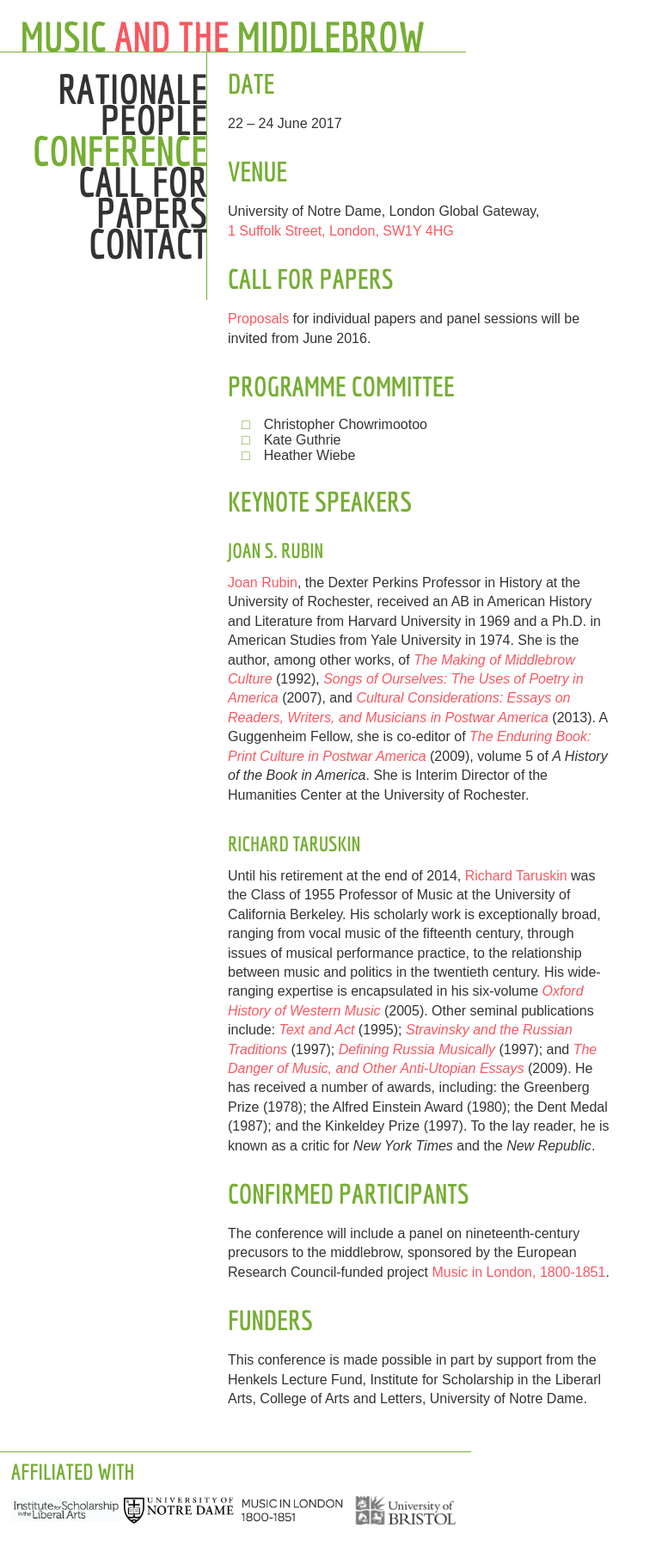
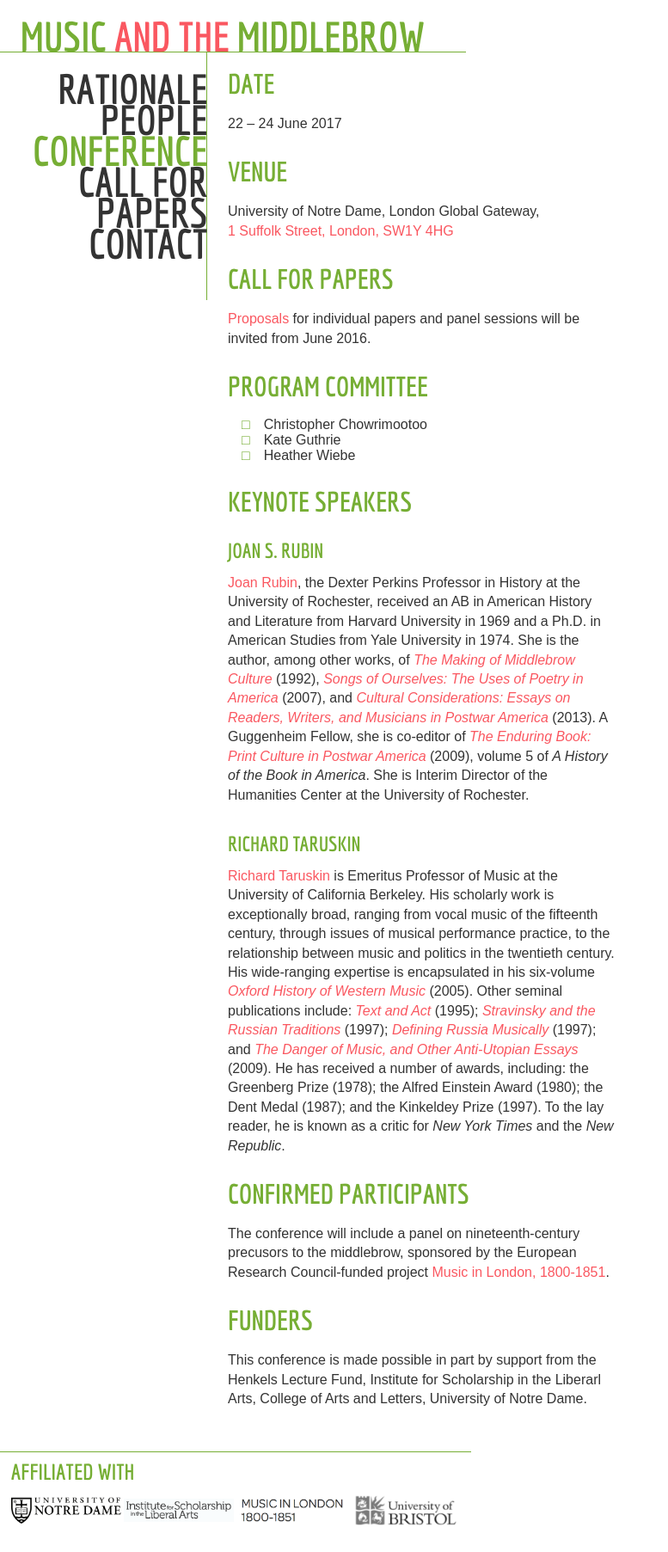
Before and after one commit to musicandthemiddlebrow/musicandthemiddlebrow.github.io, a Jekyll site: the page built from conference.html, in a window 1280 px wide. Shown: the whole page at 86% size, without its empty margins (0-777 px from the left). Built offline with Jekyll 4.4.1, drawn with Linux system fonts in a browser that asks for light colours.

Commit message:
Rearrange logos

```diff
--- a/_layouts/default.html
+++ b/_layouts/default.html
@@ -31,8 +31,8 @@
     {{ content }}
     </main>
     <footer><h2>Affiliated with</h2>
-      <p><a href="http://isla.nd.edu/"><img src="{{ '/img/isla.png' | prepend: site.baseurl }}"></a>
-        <a href="https://www.nd.edu"><img src="{{ '/img/notredame.png' | prepend: site.baseurl }}"></a>
+      <p><a href="https://www.nd.edu"><img src="{{ '/img/notredame.png' | prepend: site.baseurl }}"></a>
+        <a href="http://isla.nd.edu/"><img src="{{ '/img/isla.png' | prepend: site.baseurl }}"></a>
         <a href="http://musicinlondon.org/"><img src="{{ '/img/musicinlondon.png' | prepend: site.baseurl }}"></a>
         <a href="http://www.bristol.ac.uk/"><img src="{{ '/img/bristol.png' | prepend: site.baseurl }}"></a></p></footer>
   </body>
--- a/cfp.html
+++ b/cfp.html
@@ -14,8 +14,9 @@
 <li>Modernism / modernity</li>
 <li>Popular culture</li>
 <li>National identity</li>
-<li>Film music</li>
-<li>Cultural geographies</li>
+<li>Theatre</li>
+<li>Film</li>
+<li>Cultural geography</li>
 <li>Religion</li>
 <li>Politics</li>
 <li>Social class</li>
--- a/conference.html
+++ b/conference.html
@@ -14,7 +14,7 @@
 <h2>Call for Papers</h2>
 <p><a href="{{ '/cfp' | prepend: site.baseurl }}">Proposals</a> for individual papers and panel sessions will be invited from June 2016.</p>
 
-<h2>Programme Committee</h2>
+<h2>Program Committee</h2>
 <ul>
 <li>Christopher Chowrimootoo</li>
 <li>Kate Guthrie</li>
@@ -35,8 +35,8 @@
     Humanities Center at the University of Rochester.</p>
 
 <h3><a name="taruskin"></a>Richard Taruskin</h3>
-  <p>Until his retirement at the end of 2014, <a href="http://music.berkeley.edu/people/richard-taruskin/">Richard Taruskin</a> was the Class of
-    1955 Professor of Music at the University of California Berkeley. His scholarly
+  <p><a href="http://music.berkeley.edu/people/richard-taruskin/">Richard Taruskin</a> is
+    Emeritus Professor of Music at the University of California Berkeley. His scholarly
     work is exceptionally broad, ranging from vocal music of the fifteenth century,
     through issues of musical performance practice, to the relationship between music
     and politics in the twentieth century. His wide-ranging expertise is encapsulated
```
